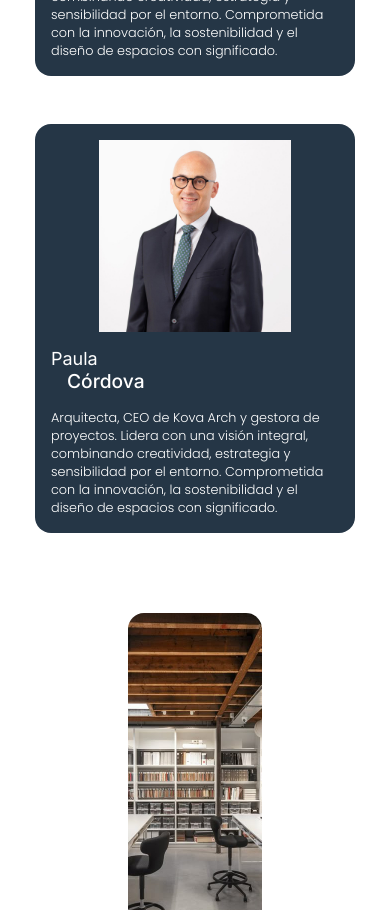
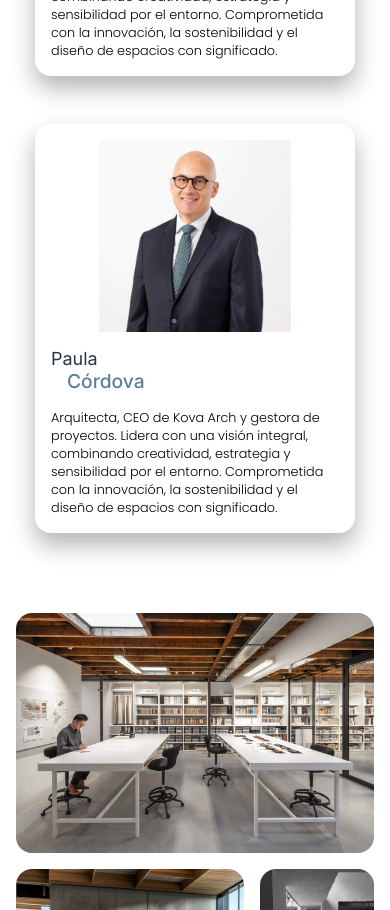
Before and after one commit to Fab1029/KovaFrontend, a React (Vite) app: page /WhoWeAre in a window 390 px wide. Shown: the part 2880-3790 px from the top of the page. Built offline with nearby package versions, Linux system fonts and the light colour scheme.

Commit message:
(feature): responsive who we are component

```diff
--- a/src/components/PhotosGallery/PhotosGallery.css
+++ b/src/components/PhotosGallery/PhotosGallery.css
@@ -41,3 +41,26 @@
 .body-right-container img {
     height: 50%;
 }
+
+/* RESPONSIVE */
+@media (max-width: 1200px) {
+    .photos-galley-container {
+        padding: 0rem 2rem;
+    }
+}
+
+@media (max-width: 600px) {
+    .main-photo-container, .body-photos-container {
+        height: 20rem;
+    }
+}
+
+@media (max-width: 500px) {
+    .photos-galley-container {
+        padding: 0rem 1rem;
+    }
+
+    .main-photo-container, .body-photos-container {
+        height: 15rem;
+    }
+}
--- a/src/components/PhotosGallery/PhotosGallery.jsx
+++ b/src/components/PhotosGallery/PhotosGallery.jsx
@@ -22,7 +22,7 @@ const PhotosGallery = () => {
 
             <div className='body-right-container'>
                 <img data-aos = 'slide-left' data-aos-duration = '600' className='photo-element' src={photo3}/>
-                <img data-aos = 'slide-left' className='photo-element' src={photo4}/>
+                <img data-aos = 'slide-up' className='photo-element' src={photo4}/>
             </div>
 
         </div>
--- a/src/components/Team/Team.css
+++ b/src/components/Team/Team.css
@@ -16,6 +16,9 @@
     padding: 1rem;
     cursor: pointer;
     transition: all 0.3s ease-in-out;
+
+    border-radius: 1rem;
+    box-shadow: 0 12px 24px rgba(0, 0, 0, 0.3);
 }
 
 .profile-image-container {
@@ -73,14 +76,6 @@
 
 /* RESPONSIVE */
 @media (max-width: 1200px) {
-    .profile-container {
-        border-radius: 1rem;
-        background-color: #253646;
-        .profile-name, .profile-last-name, .profile-description {
-            color: white;
-        }
-    }
-
     .profile-image {
         width: 12rem;
     }
--- a/src/pages/WhoWeAre/WhoWeAre.css
+++ b/src/pages/WhoWeAre/WhoWeAre.css
@@ -14,9 +14,3 @@
     height: 40vh;
   }
 }
-
-@media (max-width: 500px) {
-  .whoWeAre-footer {
-    height: 30vh;
-  }
-}
```
